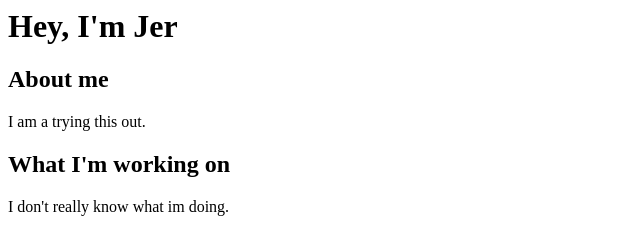
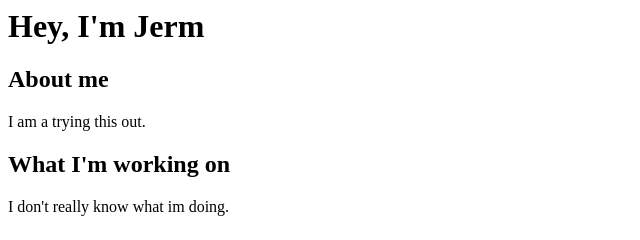
Before and after one commit to Jhewson13/Test, a plain HTML site: page index.html in a window 1280 px wide. Shown: the full height of the page, 0-640 px from the left. Drawn offline with Linux system fonts and the light colour scheme.

Commit message:
Update index.html

```diff
--- a/index.html
+++ b/index.html
@@ -1,7 +1,7 @@
 
 <html>
     <h1>
-        Hey, I'm Jer
+        Hey, I'm Jerm
     </h1>
     <body>
         <h2>About me</h2>
```
